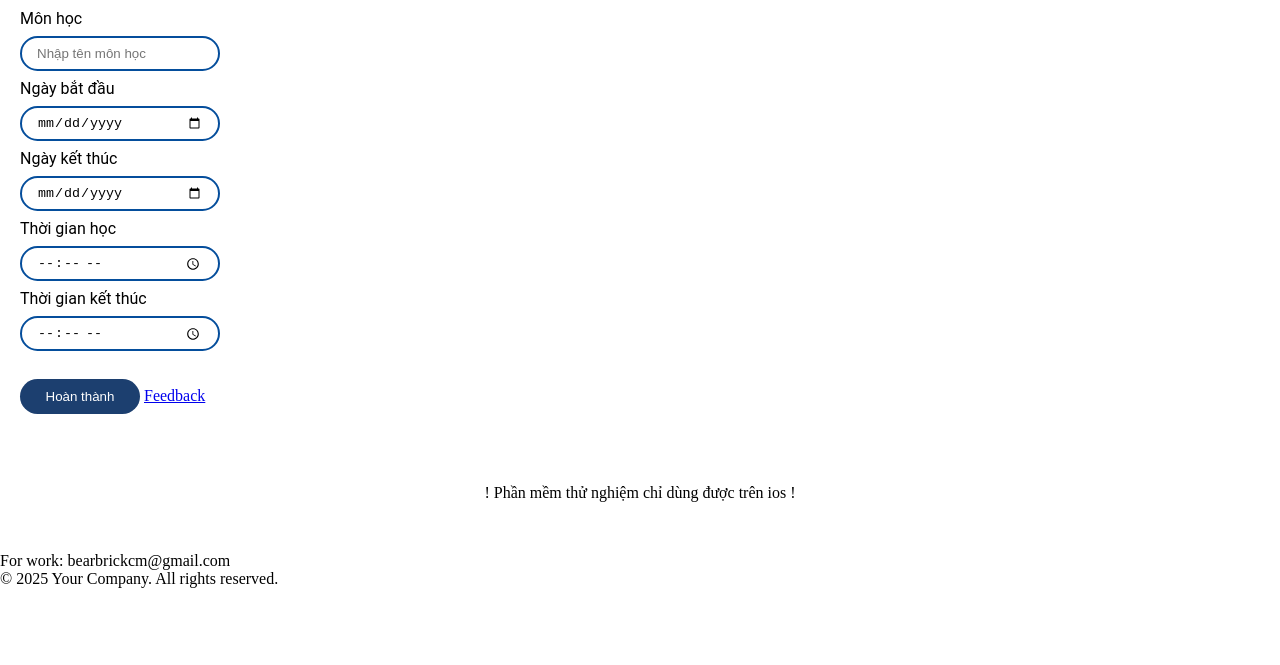
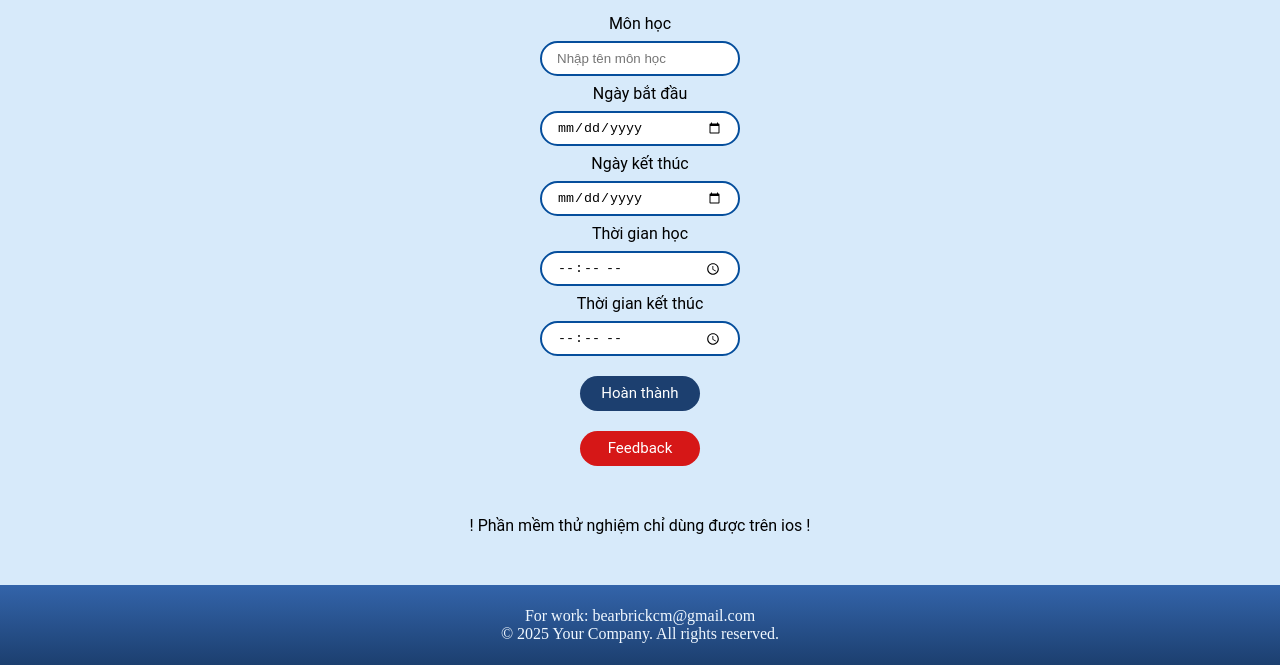
Before and after one commit to tronghaiss/testlich, a plain HTML site: page index.html in a window 1280 px wide. Shown: the part 154-819 px from the top of the page. Drawn offline with Linux system fonts and the light colour scheme.

Commit message:
style.css

```diff
--- a/style.css
+++ b/style.css
@@ -3,14 +3,30 @@
     padding: 0;
     box-sizing: border-box;
 }
+body{
+    background-color: #d7eafa; /* Màu nền mới (xanh dương nhạt) */
+}
 .linehead{
     width: 100%;
-    height: 55px;
+    height: 60px;
     background-image: linear-gradient(to top, rgba(28, 63, 111, 1),rgb(51, 100, 170));
     display: flex;             /* Bật Flexbox */
     justify-content: center;   /* Căn giữa theo chiều ngang */
-    align-items: center;       /* Căn giữa theo chiều dọc */
+    align-items: center;
+    color: aliceblue;
 }
+.linefooter {
+    width: 100%;
+    height: 80px;
+    background-image: linear-gradient(to top, rgba(28, 63, 111, 1), rgb(51, 100, 170));
+    display: flex; /* Sử dụng flexbox */
+    flex-direction: column; /* Chuyển các phần tử thành cột, cho phép xuống dòng */
+    align-items: center; /* Canh giữa theo chiều ngang */
+    justify-content: center; /* Canh giữa theo chiều dọc */
+    color: aliceblue;
+    text-align: center;
+}
+
 .titlehead{
     font-family: 'Roboto', sans-serif;
     margin-bottom: 30px; /* Khoảng cách dưới input */
@@ -20,12 +36,6 @@
 .logohead{
     height: 40px;
     width: auto;
-}
-.text{
-    font-family: 'Roboto', sans-serif;
-    margin-left: 20px;
-    margin-top: 8px;
-    margin-bottom: 8px;
 }
 .choices {
     display: flex;
@@ -58,6 +68,16 @@
     background-color: rgba(4,154,215,255);
     border: 3px solid rgba(28,63,111,255);
 }
+.text {
+    font-family: 'Roboto', sans-serif;
+    margin-left: auto;  /* Tự động căn trái */
+    margin-right: auto; /* Tự động căn phải */
+    margin-top: 8px;
+    margin-bottom: 8px;
+    text-align: center;  /* Căn giữa văn bản trong .text */
+    width: 200px; /* Đặt chiều rộng của chữ tương đương với các input */
+}
+
 .o input[type="text"],
 .o input[type="date"],
 .o input[type="time"] {
@@ -70,15 +90,17 @@
     border: 2px solid #054e9c; /* Màu sắc viền và độ dày viền */
     outline: none; /* Xóa viền mặc định khi focus */
     display: block; /* Đảm bảo input là block-level element */
-    margin-left: 20px;
-
+    margin-left: auto; /* Tự động canh trái */
+    margin-right: auto; /* Tự động canh phải */
 }
 .abc{
     margin-top: 50px;
     margin-bottom: 50px;
     text-align: center;
+    font-family: 'Roboto', sans-serif;
+
 }
-.complete-btn {
+.complete-btn{
     width: 120px; /* Đặt chiều rộng cho nút */
     height: 35px; /* Kích thước chiều cao */
     border-radius: 18px; /* Bo tròn các góc */
@@ -86,10 +108,32 @@
     margin-top: 20px; /* Khoảng cách trên nút */
     background-color: rgba(28, 63, 111, 1); /* Màu nền */
     color: white; /* Màu chữ */
-    margin-left: 20px; /* Khoảng cách bên trái */
     border: none; /* Bỏ viền mặc định */
     text-decoration: none; /* Loại bỏ gạch chân từ thẻ <a> */
-    display: inline-block; /* Giữ kiểu block để dễ căn chỉnh */
+    display: block; /* Đảm bảo nút là block-level element */
     text-align: center; /* Căn giữa chữ trong nút */
     line-height: 35px; /* Căn giữa chữ theo chiều dọc */
+    margin-left: auto; /* Căn giữa theo chiều ngang */
+    margin-right: auto;
+    font-size: 15px;
+    font-family: 'Roboto', sans-serif;
 }
+.complete-btn2{
+    width: 120px; /* Đặt chiều rộng cho nút */
+    height: 35px; /* Kích thước chiều cao */
+    border-radius: 18px; /* Bo tròn các góc */
+    margin-bottom: 20px; /* Khoảng cách dưới nút */
+    margin-top: 20px; /* Khoảng cách trên nút */
+    background-color: rgb(214, 23, 23); /* Màu nền */
+    color: white; /* Màu chữ */
+    border: none; /* Bỏ viền mặc định */
+    text-decoration: none; /* Loại bỏ gạch chân từ thẻ <a> */
+    display: block; /* Đảm bảo nút là block-level element */
+    text-align: center; /* Căn giữa chữ trong nút */
+    line-height: 35px; /* Căn giữa chữ theo chiều dọc */
+    margin-left: auto; /* Căn giữa theo chiều ngang */
+    margin-right: auto;
+    font-size: 15px;
+    font-family: 'Roboto', sans-serif;
+}
+/* Thêm khoảng cách phía trên để nền đỏ không dính sát vào form */
```
